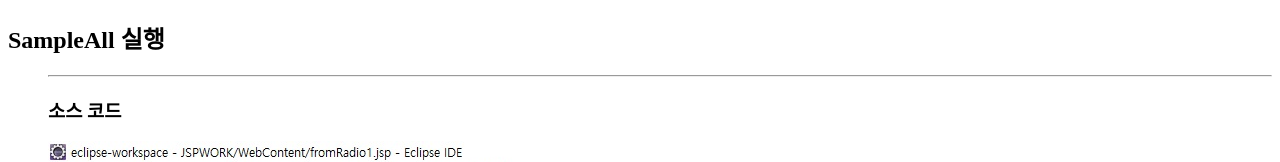
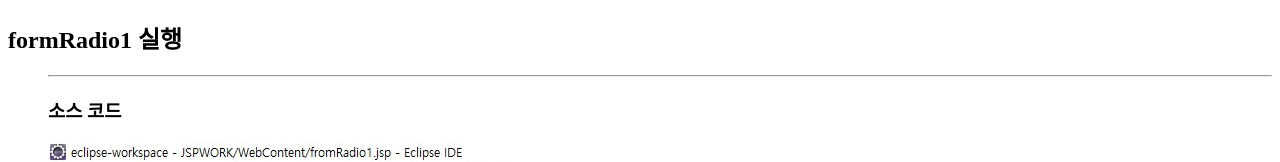
Before and after one commit to 2016141dju/20161411.github.io, a plain HTML site: page hw3_3_2.html in a window 1280 px wide. Shown: the top 162 px of the page. Drawn offline with Linux system fonts and the light colour scheme.

Commit message:
Update hw3_3_2.html

```diff
--- a/hw3_3_2.html
+++ b/hw3_3_2.html
@@ -8,7 +8,7 @@
  a:hover {text-decoration:underline;} a:active{color:red; text-decoration:none;}
  </style></head>
 <body>
-<h2>SampleAll 실행</h2>
+<h2>formRadio1 실행</h2>
  <ul><hr/>
   <h3>소스 코드</h3>
   <img src="https://2016141dju.github.io/20161411.github.io/20161411_3-5-1.jpg">
```
